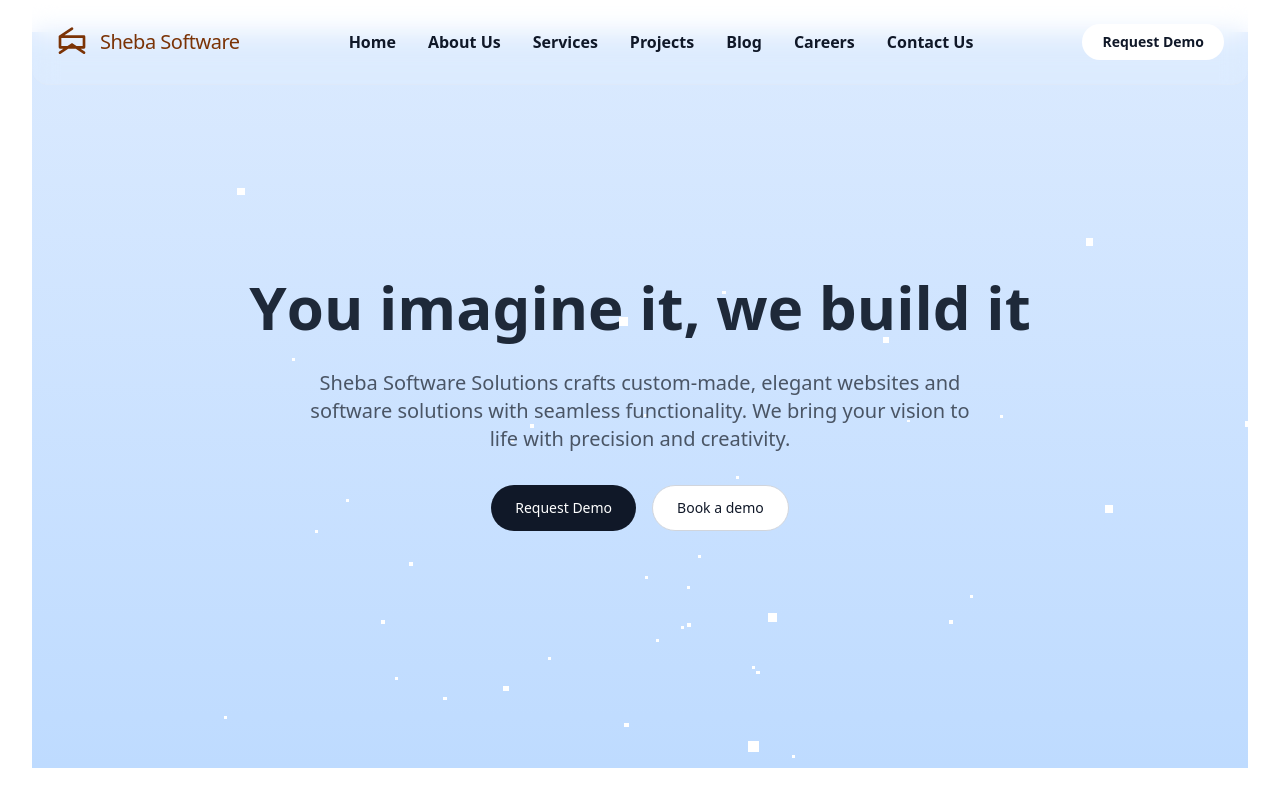
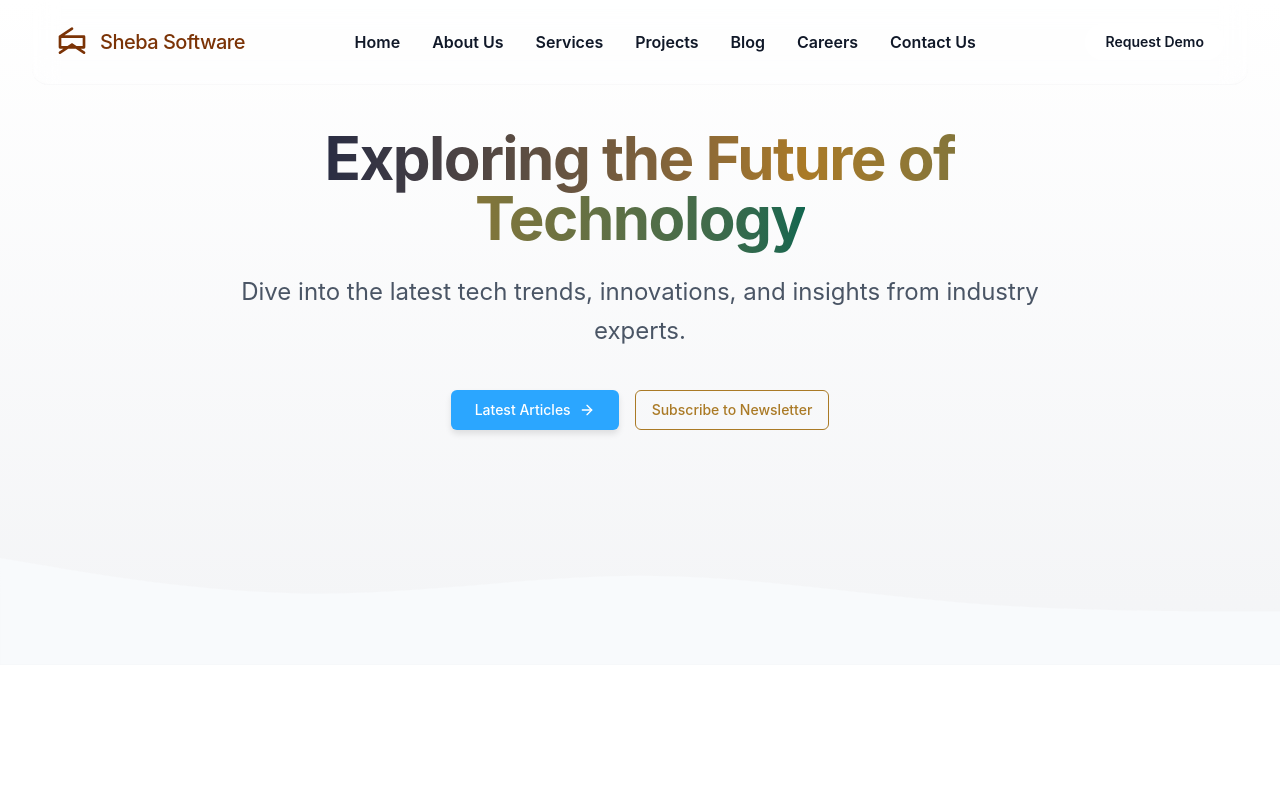
Before and after one commit to Sheba-Software-Solutions/Sheba-website, a React (Vite) app: page /blog in a window 1280 px wide. Built offline with nearby package versions, Linux system fonts and the light colour scheme.

Commit message:
Blog page initial commit

```diff
--- a/package.json
+++ b/package.json
@@ -12,8 +12,10 @@
   "dependencies": {
     "@tailwindcss/vite": "^4.1.6",
     "gsap": "^3.13.0",
+    "lucide-react": "^0.510.0",
     "react": "^19.1.0",
     "react-dom": "^19.1.0",
+    "react-router": "^7.6.0",
     "tailwindcss": "^4.1.6",
     "three": "^0.176.0"
   },
--- a/src/App.jsx
+++ b/src/App.jsx
@@ -1,9 +1,24 @@
 import Home from "./pages/Home";
+import NavBar from "./Components/Shared/NavBar";
+import { BrowserRouter, Routes , Route } from "react-router";
+import Blog from "./pages/Blog/Blog";
 
 const App = () => (
-  <div>
-    <Home />
-  </div>
+  <BrowserRouter>
+    <div className="min-h-screen flex flex-col">
+          <NavBar />
+          <main className="flex-grow">
+            <Routes>
+              <Route path="/" element={<Home />} />
+              <Route path="/blog" element={<Blog/>}></Route>
+              {/* <Route path="/article/:id" element={<ArticlePage />} /> */}
+              {/* <Route path="*" element={<NotFound />} /> */}
+            </Routes>
+          </main>
+          {/* <Footer /> */}
+        </div>
+  </BrowserRouter>
+
 );
 
 export default App;
--- /dev/null
+++ b/src/Components/Blog/FeaturedArticles.jsx
@@ -0,0 +1,7 @@
+import React from 'react'
+
+export default function FeaturedArticles() {
+  return (
+    <div>FeaturedArticles</div>
+  )
+}
--- /dev/null
+++ b/src/Components/Blog/Hero.jsx
@@ -0,0 +1,50 @@
+import { useEffect, useState } from 'react'
+import { ArrowRight } from 'lucide-react';
+import Button from '../ui/button';
+
+
+export default function Hero() {
+    const [isVisible, setIsVisible] = useState(false);
+    useEffect(() => {
+        setIsVisible(true)
+    }, []);
+    return (
+        <>
+            <div className='bg-gradient-to-b from-white to-gray-100'>
+                <div className="container mx-auto px-4 py-20 md:py-32">
+                    <div className='max-w-4xl mx-auto text-center'>
+                        <div className={`transform transition-all duration-700 ${isVisible ? 'opacity-100' : 'opacity-0 translate-y-10'}`}>
+                            <h1 className="text-4xl md:text-6xl font-bold mb-6">
+                                <span className="bg-clip-text text-transparent bg-gradient-to-r from-[#2A2D43] via-[#AA7A26] to-[#12664F] animate-pulse-subtle">
+                                    Exploring the Future of Technology
+                                </span>
+                            </h1>
+
+                            <p className="text-xl md:text-2xl text-gray-600 mb-10 leading-relaxed">
+                                Dive into the latest tech trends, innovations, and insights from industry experts.
+                            </p>
+                            <div className="flex flex-col sm:flex-row justify-center gap-4">
+                                <Button className="tech-button flex items-center gap-2 bg-[#2BA6FF] hover:bg-opacity-80 text-white font-semibold">
+                                    Latest Articles
+                                    <ArrowRight size={16} />
+                                </Button>
+                                <Button variant="outline" className="border-[#AA7A26] text-[#AA7A26] hover:bg-[#AA7A26]/10 font-medium">
+                                    Subscribe to Newsletter
+                                </Button>
+                            </div>
+
+
+                        </div>
+                    </div>
+                </div>
+                <div className="w-full">
+                    <svg xmlns="http://www.w3.org/2000/svg" viewBox="0 0 1440 120" fill="none">
+                        <path fillRule="evenodd" clipRule="evenodd"
+                            d="M0 0L60 10C120 20 240 40 360 40C480 40 600 20 720 20C840 20 960 40 1080 50C1200 60 1320 60 1380 60L1440 60V120H1380C1320 120 1200 120 1080 120C960 120 840 120 720 120C600 120 480 120 360 120C240 120 120 120 60 120H0V0Z"
+                            fill="#F8FAFC" />
+                    </svg>
+                </div>
+            </div>
+        </>
+    )
+}
--- /dev/null
+++ b/src/Components/Blog/NewsLeter.jsx
@@ -0,0 +1,7 @@
+import React from 'react'
+
+export default function NewsLeter() {
+  return (
+    <div>NewsLeter</div>
+  )
+}
--- /dev/null
+++ b/src/Components/ui/button.jsx
@@ -0,0 +1,21 @@
+import { cn } from "../../Utils/classMerger";
+
+const Button = ({ children, className = "", variant, ...rest }) => {
+  const base =
+    "h-10 px-4 py-2 inline-flex items-center justify-center gap-2 whitespace-nowrap rounded-md text-sm font-medium ring-offset-background transition-colors focus-visible:outline-none focus-visible:ring-2 focus-visible:ring-ring focus-visible:ring-offset-2 disabled:pointer-events-none disabled:opacity-50";
+
+  const variants = {
+    outline: "border border-input bg-background hover:bg-accent hover:text-accent-foreground",
+    link: "text-primary underline-offset-4 hover:underline",
+    default: "bg-primary text-primary-foreground hover:bg-primary/90",
+  };
+
+  const finalClass = cn(base, variants[variant] || variants.default, className);
+
+  return (
+    <button className={finalClass} {...rest}>
+      {children}
+    </button>
+  );
+};
+export default Button;
--- /dev/null
+++ b/src/Utils/classMerger.js
@@ -0,0 +1,3 @@
+export function cn(...classes) {
+  return classes.filter(Boolean).join(' ');
+}
--- a/src/index.css
+++ b/src/index.css
@@ -3,4 +3,26 @@
 
 html, body {
   overflow-x: hidden;
+  background-color: white;
+  color: #2a2d43;
+  font-family: 'Inter',sans-serif;
+
 }
+h1, h2, h3, h4, h5, h6 {
+    font-weight: bold;
+    letter-spacing: -0.025em;
+  }
+
+.tech-button{
+  font-weight: 500;
+  padding: 0.5rem 1.5rem; /* py-2 = 0.5rem (top/bottom), px-6 = 1.5rem (left/right) */
+  border-radius: 0.375rem; /* rounded-md = 6px */
+  transition: all 300ms ease;
+  box-shadow: 0 4px 6px rgba(0, 0, 0, 0.1); /* shadow-md */
+  transform: scale(1); /* base state */
+}
+
+.tech-button:hover {
+  opacity: 0.9;
+  transform: scale(1.05);
+}
--- /dev/null
+++ b/src/pages/Blog/Article.jsx
@@ -0,0 +1,7 @@
+import React from 'react'
+
+export default function Article() {
+  return (
+    <div>Article</div>
+  )
+}
--- /dev/null
+++ b/src/pages/Blog/Blog.jsx
@@ -0,0 +1,10 @@
+import React from 'react'
+import Hero from '../../Components/Blog/Hero'
+
+export default function Blog() {
+  return (
+    <>
+    <Hero/>
+    </>
+  )
+}
--- a/src/pages/Home.jsx
+++ b/src/pages/Home.jsx
@@ -1,6 +1,5 @@
 import HeroSection from "../Components/Home/HeroSection";
 import SnowEffect from "../Components/Home/SnowEffect";
-import NavBar from "../Components/Shared/NavBar";
 
 
 const Home = () => {
@@ -8,10 +7,7 @@ const Home = () => {
     <div className="min-h-screen bg-grey-50 flex flex-col ">
       <div className="m-8 flex-1 bg-gradient-to-b from-blue-100 to-blue-200 flex flex-col relative">
         <SnowEffect />
-        <NavBar />
         <HeroSection />
-
-
       </div>
     </div>
   );
```
Also changed, not shown: 1 other file (tests, documents, lock files or other folders).
